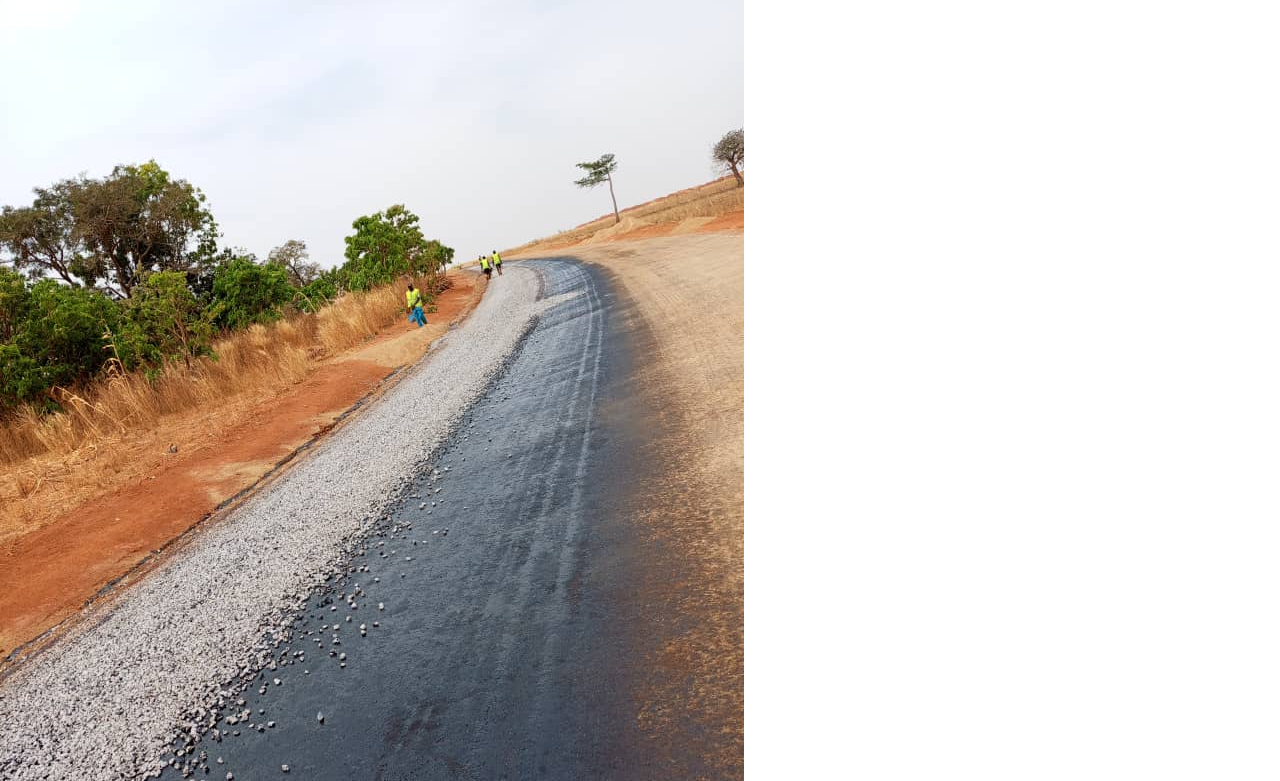
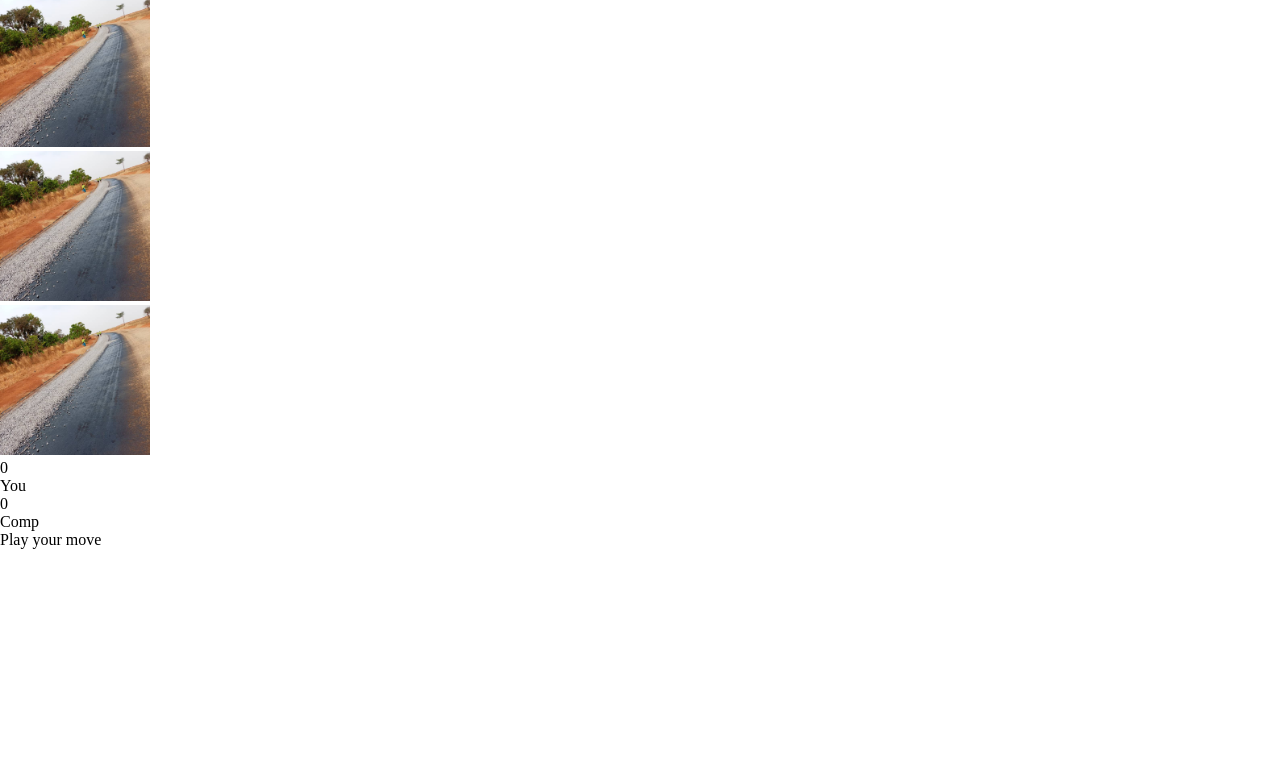
Before and after one commit to TobiFarinde/Papper-Scissors-Game, a plain HTML site: page index.html in a window 1280 px wide. Shown: the part 83-864 px from the top of the page. After the commit the page ends 800 px from the top, so only its background shows below. Drawn offline with Linux system fonts and the light colour scheme.

Commit message:
img styling

```diff
--- a/style.css
+++ b/style.css
@@ -8,4 +8,18 @@ h1{
     color: #fff;
     height: 5rem;
     text-align: center;
+    line-height: 5rem;
 }
+
+.choice {
+    height: 200px;
+    width: 200px;
+}
+
+img {
+    height: 150px;
+    width: 150px;
+    align-items: center;
+    justify-content: center;
+    object-fit: cover;
+}
```
